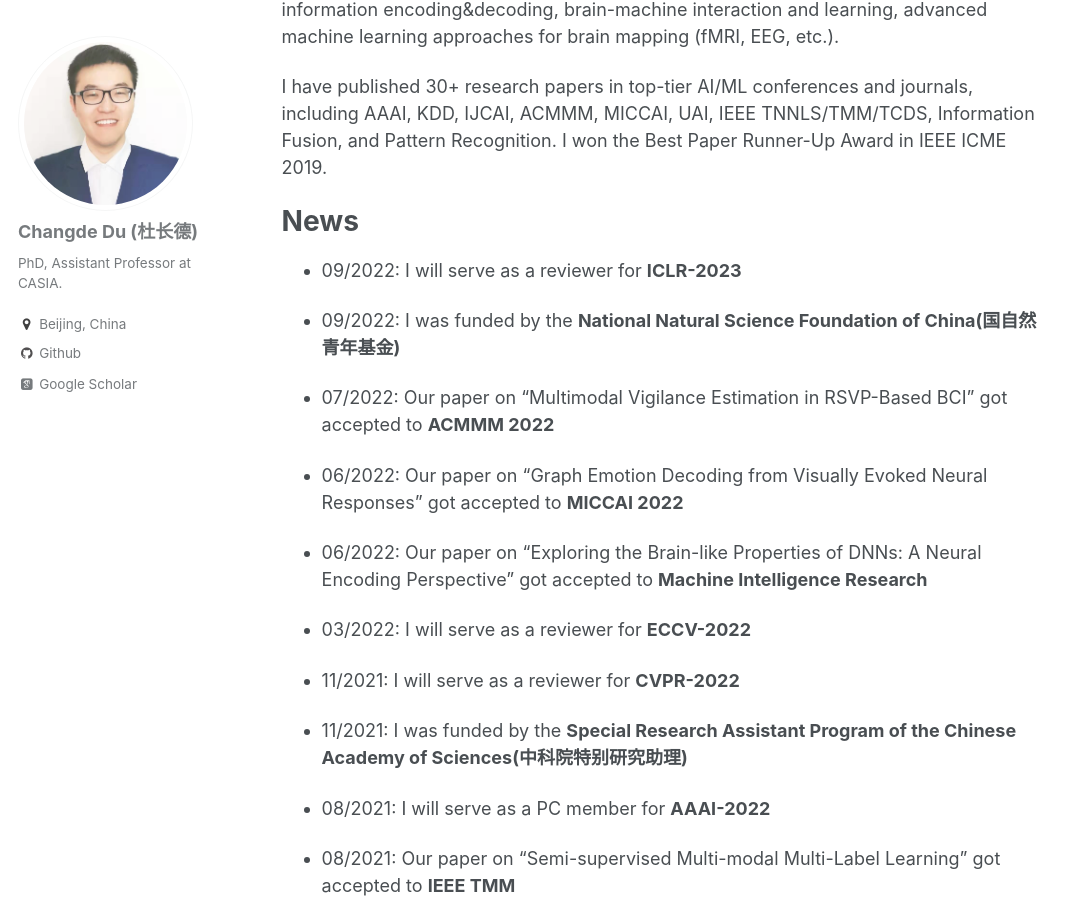
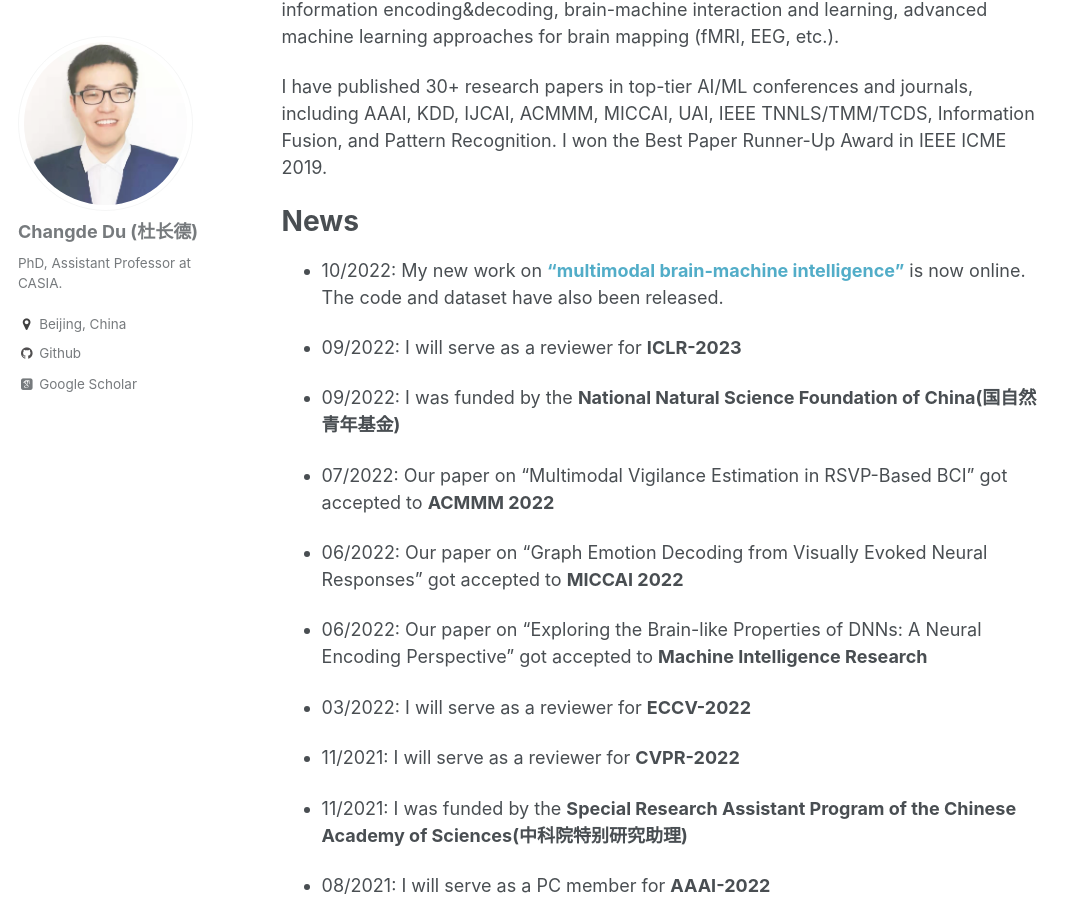
Before and after one commit to ChangdeDu/changdedu.github.io, a Jekyll site: the page built from _pages/about.md, in a window 1280 px wide and 900 px high, scrolled down 400 px. Shown: the whole window, without its empty margins (0-1082 px from the left). Built offline with Jekyll 4.4.1, drawn with Linux system fonts in a browser that asks for light colours; some web fonts are replaced.

Commit message:
Update about.md

```diff
--- a/_pages/about.md
+++ b/_pages/about.md
@@ -19,6 +19,8 @@ My research interest broadly includes artificial intelligence, cognitive neurosc
 I have published 30+ research papers in top-tier AI/ML conferences and journals, including AAAI, KDD, IJCAI, ACMMM, MICCAI, UAI, IEEE TNNLS/TMM/TCDS, Information Fusion, and Pattern Recognition. I won the Best Paper Runner-Up Award in IEEE ICME 2019.
 
 # News
+- 10/2022: My new work on [**"multimodal brain-machine intelligence"**](https://arxiv.org/abs/2210.06756) is now online. The code and dataset have also been released.
+
 - 09/2022: I will serve as a reviewer for **ICLR-2023**
 
 - 09/2022: I was funded by the **National Natural Science Foundation of China(国自然青年基金)**
```
